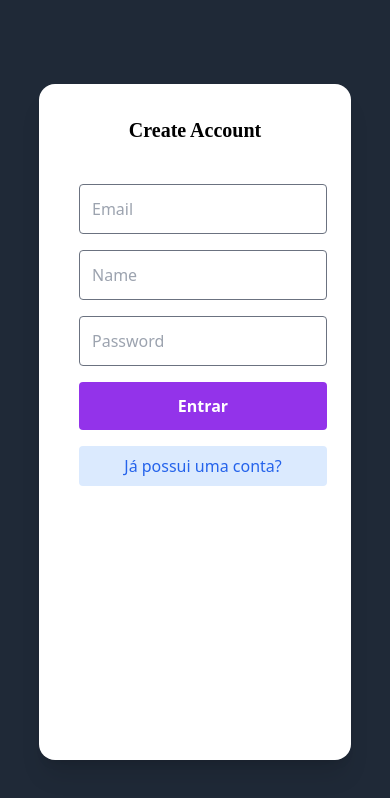
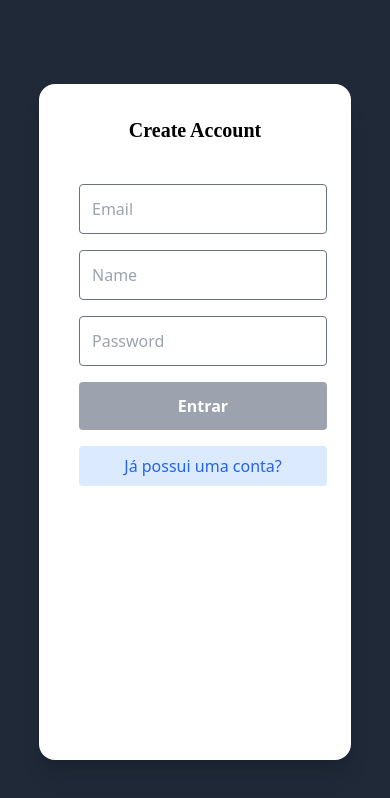
Before and after one commit to diogooabreu/art-hive, an Angular app: page /auth/signUp in a window 390 px wide. Shown: the top 798 px of the page. Built offline with nearby package versions, Linux system fonts and the light colour scheme; a web font is replaced by a local one.

Commit message:
responsiveness adjustments in forms

```diff
--- a/src/app/components/notifications/notifications.component.html
+++ b/src/app/components/notifications/notifications.component.html
@@ -2,8 +2,8 @@
   <div *ngFor="let n of notifications"
        class="w-80 p-4 rounded-lg shadow-sm border border-gray-300"
        [ngClass]="{
-         'border-green-500 bg-green-500 text-gray-800': n.type === 'success',
-         'border-red-500 bg-red-300 text-white': n.type === 'error',
+         'border-green-500 bg-green-700 text-gray-800': n.type === 'success',
+         'border-red-500 bg-red-700 text-white': n.type === 'error',
          'border-blue-500 bg-yellow-400 text-gray-800': n.type === 'info'
        }"
        role="alert">
--- a/src/app/layouts/login-layout/login-layout.component.html
+++ b/src/app/layouts/login-layout/login-layout.component.html
@@ -1,10 +1,11 @@
 <div class="h-screen bg-gray-800 flex items-center justify-center m-0 p-0 overflow-hidden">
   <!--inicio do card do formulario-->
   <div
-    class="flex flex-col bg-white rounded-2xl shadow-xl w-[80%] h-[80%] md:flex-row md:w-[1000px] md:h-[700px] md:m-10 overflow-hidden"
+    class="flex flex-col bg-white rounded-2xl shadow-xl w-[80%] h-[80%] md:flex-row md:max-w-5xl md:max-h-[90vh] md:w-full md:h-auto
+    overflow-hidden"
   >
     <!--imagem do formulário-->
-    <div class="relative hidden md:block">
+    <div class="relative hidden md:block md:w-1/2 h-64 md:h-full">
       <img
         class="h-full w-full object-cover"
         [ngSrc]="imageUrl"
--- a/src/app/pages/login/login.component.html
+++ b/src/app/pages/login/login.component.html
@@ -19,11 +19,11 @@
   />
   <button
     type="submit"
-    class="w-full m-2 font-semibold py-3 rounded transition duration-200"
+    class="w-full m-2 font-semibold py-3 rounded"
     [disabled]="isFormInvalid"
     [ngClass]="{
       'bg-gray-400 cursor-not-allowed': isFormInvalid,
-      'bg-purple-600 hover:bg-purple-700': !isFormInvalid
+      'bg-purple-600 hover:bg-purple-800 transition duration-200': !isFormInvalid
     }"
   >Entrar</button>
   <button
--- a/src/app/pages/login/login.component.ts
+++ b/src/app/pages/login/login.component.ts
@@ -26,9 +26,6 @@ export class LoginComponent {
   ) { }
 
   handleSubmit() {
-    if (!this.email || !this.password) {
-      this.notification.info("Please fill in all fields before continuing.", "Attention");
-    } else {
       this.userService.login(this.email, this.password).subscribe(user => {
         if (user) {
           localStorage.setItem('user', JSON.stringify(user));
@@ -38,7 +35,6 @@ export class LoginComponent {
           this.notification.error('Invalid email or password, please try again', "Error");
         }
       });
-    }
   }
 
   get isFormInvalid(): boolean {
--- a/src/app/pages/sign-up/sign-up.component.html
+++ b/src/app/pages/sign-up/sign-up.component.html
@@ -29,7 +29,13 @@
   />
   <button
     type="submit"
-    class="w-full m-2 bg-purple-600 text-white font-semibold py-3 rounded hover:bg-blue-700 transition duration-200"
+    class="w-full m-2 text-white font-semibold py-3 rounded"
+    [disabled]="isFormInvalid"
+    [ngClass]="{
+      'bg-gray-400 cursor-not-allowed': isFormInvalid,
+      'bg-purple-600 hover:bg-purple-800 transition duration-200': !isFormInvalid
+    }"
+
   >Entrar</button>
 
   <button
--- a/src/app/pages/sign-up/sign-up.component.ts
+++ b/src/app/pages/sign-up/sign-up.component.ts
@@ -4,10 +4,12 @@ import { UserService } from '../../services/user-service.service';
 import { Router } from '@angular/router';
 import { FormsModule } from '@angular/forms';
 import { NotificationsService } from '../../services/notifications-service.service';
+import { CommonModule } from '@angular/common';
 @Component({
   selector: 'sign-up',
   imports: [
-    FormsModule
+    FormsModule,
+    CommonModule
   ],
   templateUrl: './sign-up.component.html',
   styleUrl: './sign-up.component.css'
@@ -26,11 +28,6 @@ export class SignUpComponent {
   handleSignUp() {
     const passwordRegex = /^(?=.*[a-zA-Z])(?=.*\d).+$/;
 
-    if (!this.email || !this.password) {
-      this.notification.info("Please fill in all fields before continuing.", "Attention");
-      return;
-    }
-
     if (!passwordRegex.test(this.password)) {
       this.notification.error("The password must contain letters and numbers.");
       return;
@@ -46,6 +43,10 @@ export class SignUpComponent {
     })
   }
 
+  get isFormInvalid(): boolean {
+    return !this.email || !this.password;
+  }
+
   handleNavigate() {
     this.router.navigate(['/auth/login']);
   }
```
